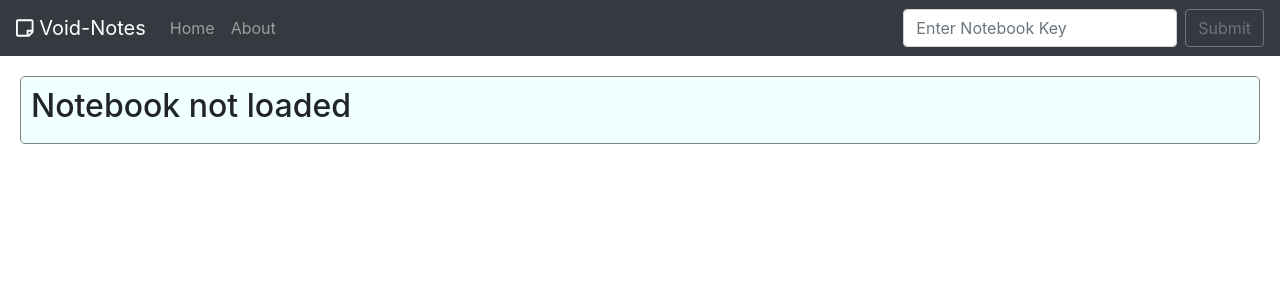
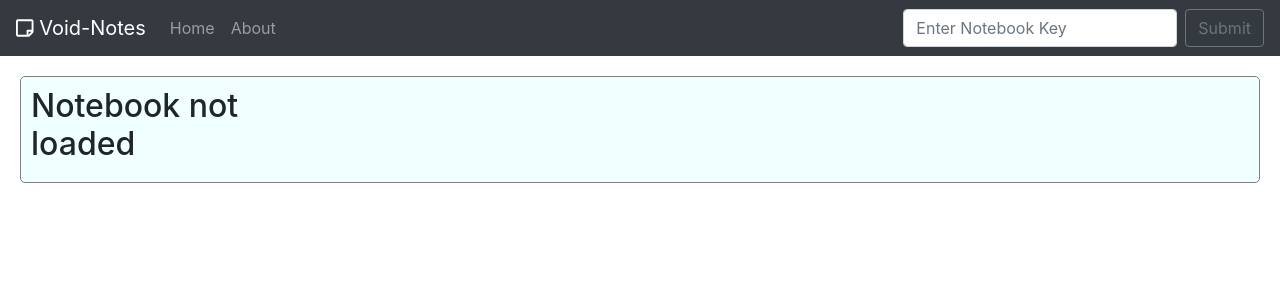
Before and after one commit to daspe/void-notes, a React (Create React App) app: page / in a window 1280 px wide. Shown: the top 300 px of the page. Built offline with nearby package versions, Linux system fonts and the light colour scheme.

Commit message:
Css changes. Notebook display set to grid.

```diff
--- a/src/components/Note/Note.css
+++ b/src/components/Note/Note.css
@@ -1,10 +1,9 @@
 .note {
     padding: 5px;
-
-    height: 200px;
-    width: 200px;
+    min-height: 150px;
+    min-width: 200px;
+    background-color: lemonchiffon;
     border: 1px solid black;
-    margin: 20px;
 }
 
 .note-title {
--- a/src/components/Notebook/Notebook.css
+++ b/src/components/Notebook/Notebook.css
@@ -1,4 +1,8 @@
 .notebook {
+    display: grid;
+    grid-template-columns: repeat(auto-fill, minmax(200px, 1fr));
+    grid-template-rows: 1fr;
+    gap: 20px;
     margin: 20px;
     padding: 10px;
     border: 1px solid gray;
--- a/src/components/Notebook/Notebook.js
+++ b/src/components/Notebook/Notebook.js
@@ -6,11 +6,13 @@ function Notebook({ nbLoaded, notesLoaded, nb, notes }) {
   if (nbLoaded) {
     if (notesLoaded) {
       return (
-        <div className="notebook">
-          <h2>Notebook {nb.nbKey} was loaded</h2>
-          {notes.map(data => (
-            <Note key={data.id} data={data} />
-          ))}
+        <div>
+          <h4>Notebook {nb.nbKey} was loaded</h4>
+          <div className="notebook">
+            {notes.map(data => (
+              <Note key={data.id} data={data} />
+            ))}
+          </div>
         </div>
       );
     } else {
```
